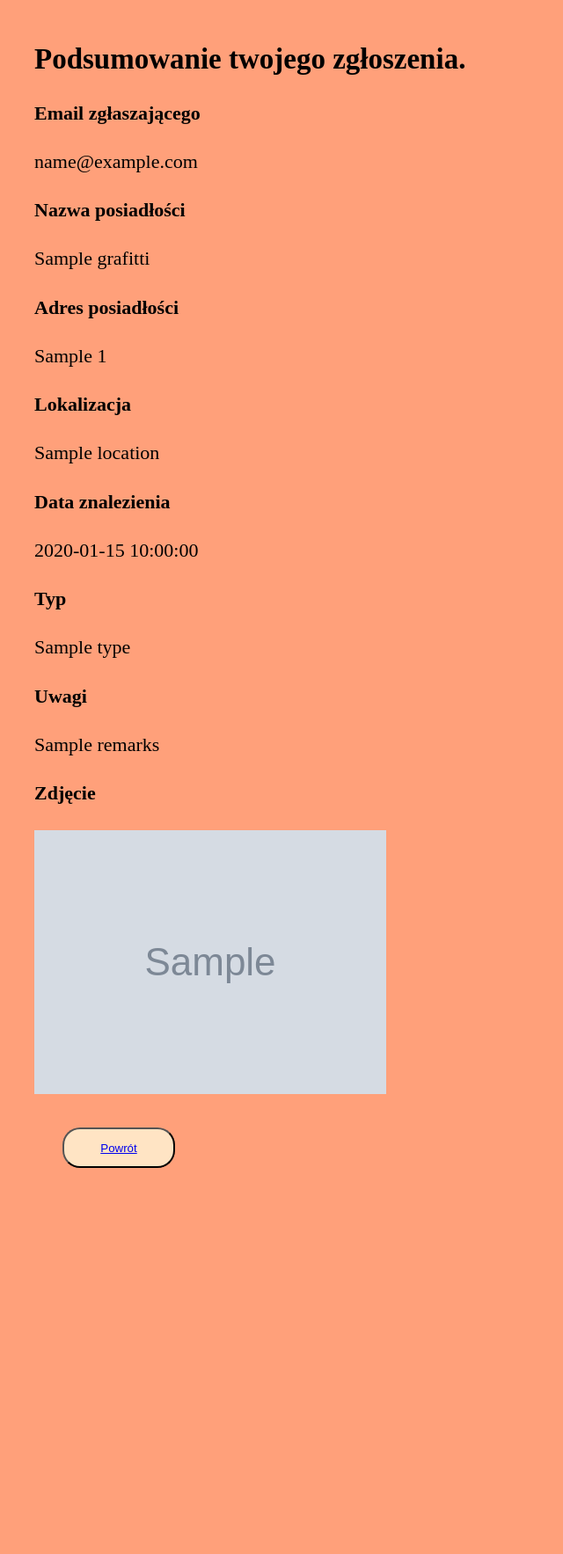
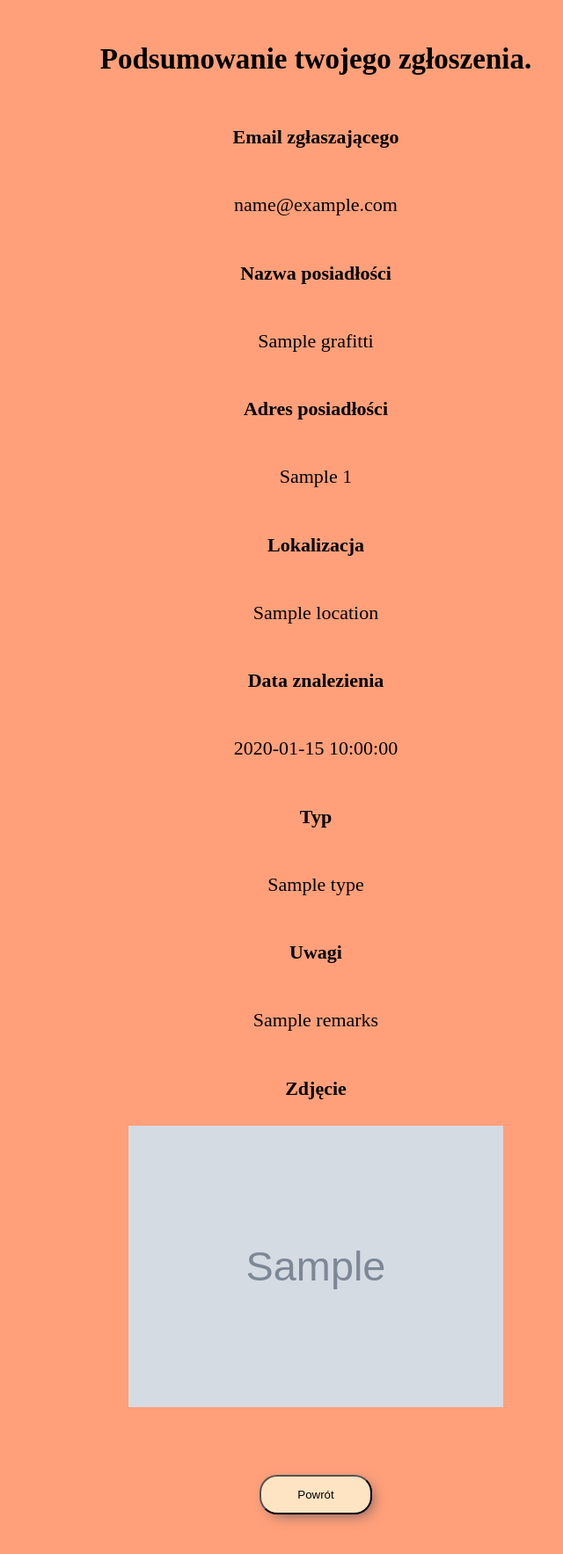
Before and after one commit to dawidox2424/recriutment-task, a PHP site: template public/views/summary.php in a window 1280 px wide. Shown: the whole page at 88% size, without its empty margins (281-921 px from the left). Before the commit the page ends 1328 px from the top, so only its background shows below. Run offline with PHP 8.4, Linux system fonts and the light colour scheme; the template is opened without the code that fills it: most values are stand-ins (such as "Sample title", 1, 10 or a date in 2020); grey boxes marked "Sample" are stand-in pictures; a stand-in replaces the project's code that opens the database connection; some libraries are stand-ins or nearby versions.

Commit message:
fixing css

```diff
--- a/public/css/style.css
+++ b/public/css/style.css
@@ -21,7 +21,9 @@ body{
     padding: 1em;
     background-color: bisque;
     width: 10vw;
-    margin: 5%;
+    margin-top: 7%;
+    margin-bottom: 7%;
+    box-shadow: 5px 5px 17px -7px rgba(66, 68, 90, 1);
 }
 
 .login {
@@ -44,7 +46,6 @@ body{
     background-color: bisque;
     padding: 15px;
     font-size: 15px;
-    height: 0.5em;
     margin: 8px;
     width: 25vw;
     border-radius: 20px;
@@ -93,12 +94,19 @@ textarea.not-valid {
 .userData{
     width: 50vw;
     height: auto;
+    display: flex;
+    flex-direction: column;
+    align-items: center;
+    text-align: center;
 }
 
 .graffitiForm{
     width: 50vw;
     height: auto;
     align-content: center;
+    display: flex;
+    flex-direction: column;
+    text-align: center;
 }
 
 .g-recaptcha{
@@ -106,3 +114,12 @@ textarea.not-valid {
     flex-direction: column;
     align-items: center;
 }
+
+a {
+    color: black;
+    text-decoration: none;
+}
+
+.grafittiPhoto img {
+    height: 40vh;
+}
--- a/public/js/grafittiForm.js
+++ b/public/js/grafittiForm.js
@@ -4,8 +4,6 @@ const locationInput = document.querySelector('select[name = "location"]');
 const photoInput = document.querySelector('input[name = "photo"]');
 const findingDateInput = document.querySelector('input[name = "findingDate"]');
 const typeInput = document.querySelector('select[name = "type"]');
-const remarksInput = document.querySelector('input[name = "remarks"]');
-const rodoInput = document.querySelector('input[name = "rodo0"]');
 
 const form = document.querySelector('form[name="form"]');
 let error = 0;
@@ -94,7 +92,6 @@ function validateType(){
     }
 }
 
-//sprawdzanie czy pola wymagane są puste - przy wprowadzaniu znaków następuje ponowne sprawdzenie
 notifierEmailInput.addEventListener('keyup', validateEmail);
 id_propertyInput.addEventListener('change', validateId_Property);
 locationInput.addEventListener('change', validateLocation);
@@ -102,7 +99,6 @@ locationInput.addEventListener('change', validateLocation);
 findingDateInput.addEventListener('change', validateFindingDate);
 typeInput.addEventListener('change', validateType);
 
-// dodatkowe sprawdzenie pod koniec czy na pewno daną są wprowadzeone (po kliknięciu submita)
 form.addEventListener('submit', (event) =>{
     error = 0;
     if(!validateEmail()) { alert("Proszę sprawdź poprawność adresu email!"); error = 1; }
--- a/public/views/grafittiForm.php
+++ b/public/views/grafittiForm.php
@@ -9,7 +9,9 @@
 <body>
 <div class="container">
     <div class="graffitiForm">
+        <div class="button-div">
         <button class="button" type="submit"><a href="dashboard">Powrót</a></button>
+        </div>
         <h2>Zgłoszenie nielegalnych napisów lub znaków graficznych</h2>
         <p>W przypadku stwierdzenia nielegalnych napisów i znaków graficznych na elewacji w Krakowie prosimy o wypełnienie wszystkich wymaganych pól formularza, a następnie naciśnięcie przycisku „Wyślij formularz”. </p>
         <form name="form" class="register" action="addGrafitti" method="POST" ENCTYPE="multipart/form-data">
--- a/public/views/login.php
+++ b/public/views/login.php
@@ -20,8 +20,8 @@
                 ?>
                 </p>
             </div>
-                <input class="input" name="email" type="text" placeholder="Adres e-mail">
-                <input class="input" name="password" type="password" placeholder="Hasło">
+                <input class="input" name="email" type="text" placeholder="Adres e-mail*">
+                <input class="input" name="password" type="password" placeholder="Hasło*">
             <button class="button" type="submit">Zaloguj</button>
         </form>
         <a href="register"><button class="button">Nie masz konta? Zarejestruj się!</button></a
--- a/public/views/summary.php
+++ b/public/views/summary.php
@@ -33,11 +33,14 @@
         <p><?php echo $grafitti['remarks'] ?></p>
 
         <h4>Zdjęcie</h4>
+        <div class="grafittiPhoto">
         <img src="/../uploads/<?php echo $grafitti['photo'] ?>">
+        </div>
 
         <br/>
-
+        <div class="button-div">
         <button class="button"><a href="dashboard">Powrót</a></button>
+        </div>
 
     </div>
 </div>
--- a/src/controllers/DefaultController.php
+++ b/src/controllers/DefaultController.php
@@ -12,7 +12,6 @@ class DefaultController extends AppController
         if ($_COOKIE['loggedUser']) {
             $this->render('dashboard');
         }
-        //$this->render('login');
         return $this->render('login', ['messages' => ['Wykonano funkcję login z Default Controller!']]);
     }
 
```
Also changed, not shown: public/views/logout.php (deleted, +0 -12 lines), src/controllers/GrafittiController.php (+5 -4 lines).
